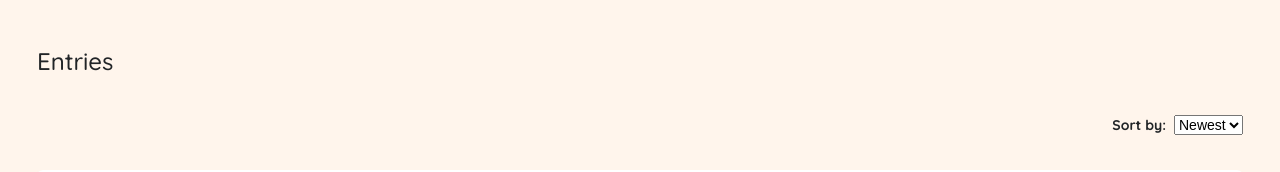
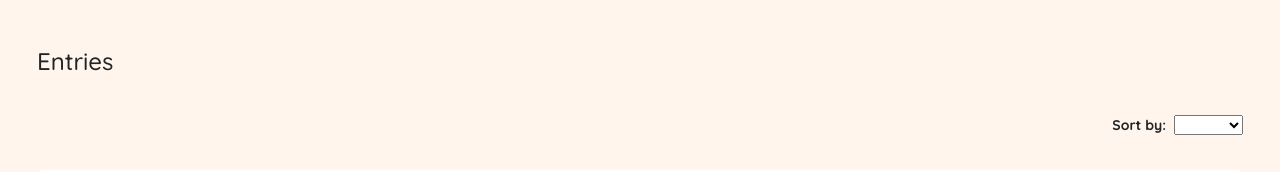
Before and after one commit to Celinaki/Diary, a Vue app: page / in a window 1280 px wide. Shown: the top 172 px of the page. Built offline with nearby package versions, Linux system fonts and the light colour scheme.

Commit message:
Logic for sort by date created, done in store as well in diaryview

```diff
--- a/src/stores/EntriesStore.js
+++ b/src/stores/EntriesStore.js
@@ -9,8 +9,54 @@ export const useEntriesStore = defineStore('entriesStore',() =>  {
     const setAllEntries = (array) => {
         allEntries.value=array
     }
+    const sortEntries = (sortby) =>{
+        const currentArray = allEntries.value
+        if(sortby==='newest'){
+            currentArray.sort((a,b) =>{
+                const dateA = new Date(a.date);
+                const dateB = new Date(b.date)
+                if(dateA<dateB){
+                    return 1
+                }
+                if(dateA> dateB){
+                    return -1
+                }
+                return 0
+            })
+            return allEntries=currentArray
+        }
+        else if(sortby==='oldest'){
+            currentArray.sort((a,b) =>{
+                const dateA = new Date(a.date);
+                const dateB = new Date(b.date)
+                if(dateA<dateB){
+                    return -1
+                }
+                if(dateA> dateB){
+                    return 1
+                }
+                return 0
+            })
+            return allEntries=currentArray
+        }
+        // if(sortby=='oldest'){
+        //     currentArray.sort((a,b) =>{
+        //         const dateA = new Date(a.date);
+        //         const dateB = new Date(b.date)
+        //         if(dateA<dateB){
+        //             return 1
+        //         }
+        //         if(dateA> dateB){
+        //             return -1
+        //         }
+        //         return 0
+        //     })
+        //     return allEntries.value=currentArray
+        // }
+    }
+
     return {
-        allEntries, setAllEntries
+        allEntries, setAllEntries, sortEntries
     }
 
 })
--- a/src/views/DiaryView.vue
+++ b/src/views/DiaryView.vue
@@ -11,13 +11,25 @@ import { useEntriesStore } from '@/stores/EntriesStore';
 import {storeToRefs} from 'pinia'
 
 const modalClosed = ref(false);
+
 //Delete modal things
 const deleteModalstore = useDeleteEntryStore()
 const { deleteEntryModal } = storeToRefs(deleteModalstore)
 const deleteModalOpen = ref(deleteEntryModal);
 //Delete modal things
+
+//Entries store
 const entriesStore = useEntriesStore()
 const { allEntries } = storeToRefs(entriesStore)
+// const {sortEntries} = storeToRefs(entriesStore)
+//Entries store
+
+
+const selectedValue = ref('')
+const onSelectChange = () => {
+  entriesStore.sortEntries(selectedValue.value);
+}
+
 
 
 
@@ -28,11 +40,17 @@ const { allEntries } = storeToRefs(entriesStore)
         <h1>Entries</h1>
         <section class="sortby-wrapper">
             <h2>Sort by: </h2>
-            <select name="" id="sort-by">
-                <option value="Newest">Newest</option>
-                <option value="Oldest">Oldest</option>
+            <select name="sort-selection"
+            v-model="selectedValue"
+            @change="onSelectChange"
+            id="sort-by">
+                <option value="newest"
+                > Newest</option>
+                <option value="oldest"
+                >Oldest</option>
             </select>
         </section>
+
         <div class="entries-wrapper">
             <EntryCard v-for="entry in allEntries"
                    :entryDate="entry.date"
```
